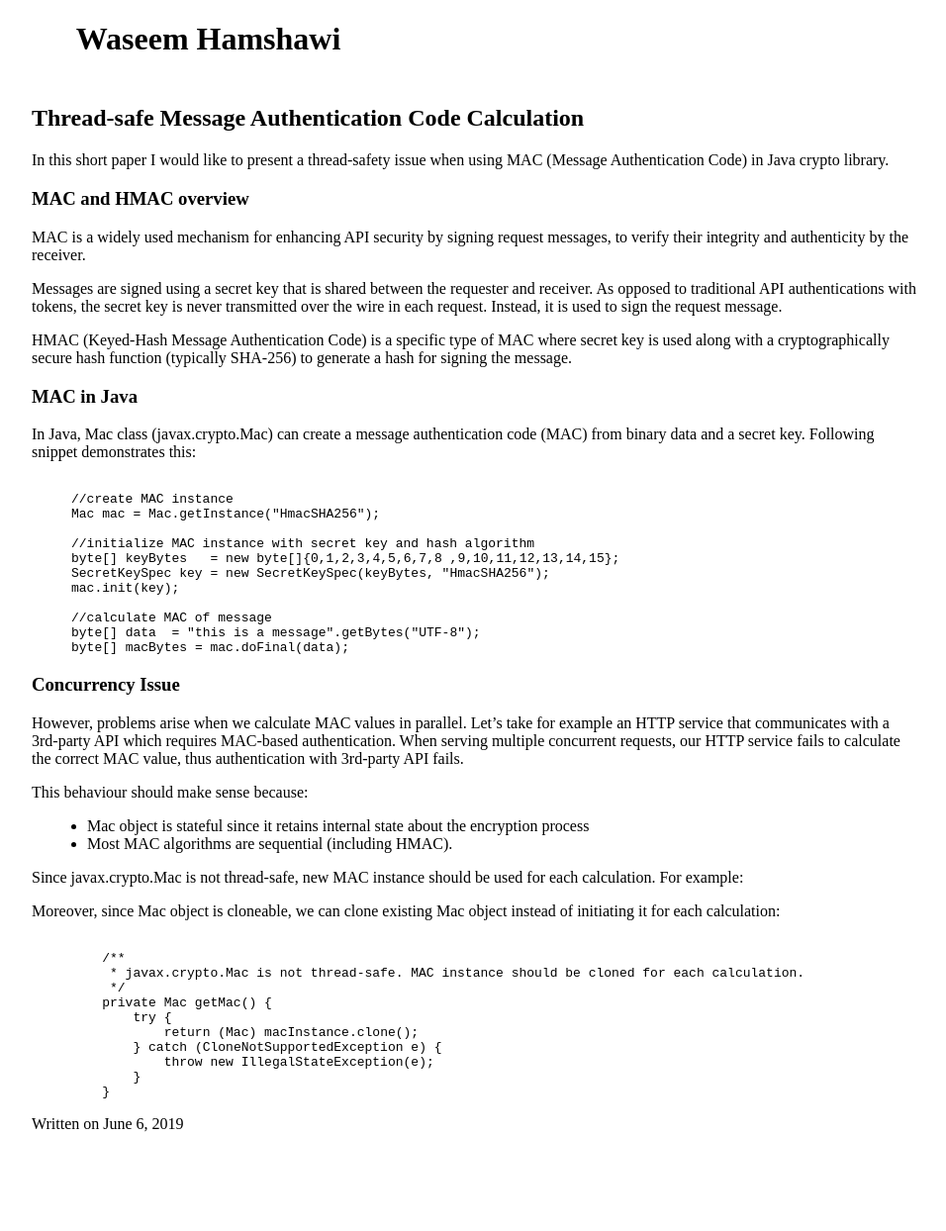
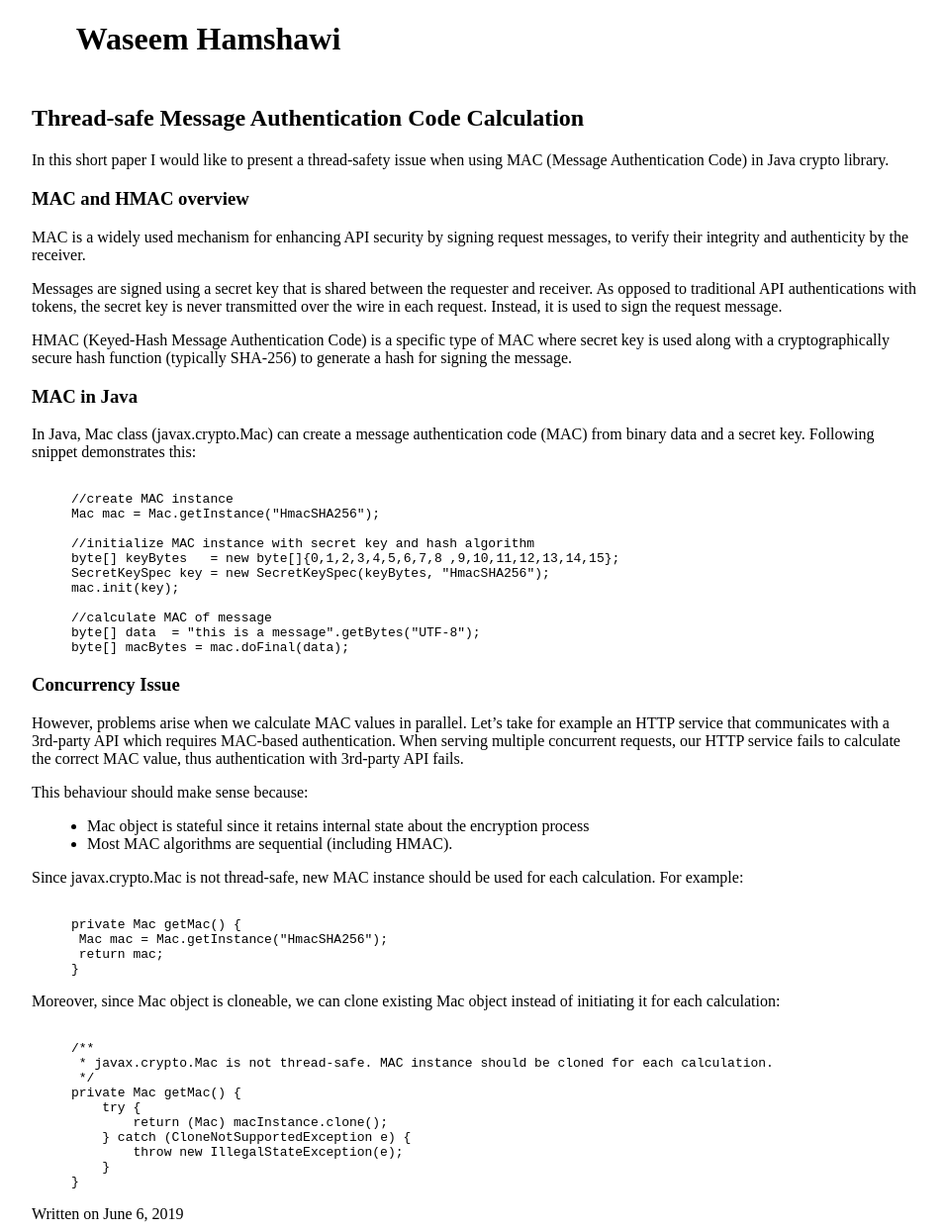
Before and after one commit to waseemh/waseemh.github.io, a Jekyll site: the page built from _posts/2019-06-06-threadsafe-mac-calc.md, in a window 1280 px wide. Shown: the whole page at 99% size, without its empty margins (160-1116 px from the left). Built offline with Jekyll 4.4.1, drawn with Linux system fonts in a browser that asks for light colours; before the commit the page ends 1153 px from its top, so only the background shows below that.

Commit message:
Update 2019-06-06-threadsafe-mac-calc.md

```diff
--- a/_posts/2019-06-06-threadsafe-mac-calc.md
+++ b/_posts/2019-06-06-threadsafe-mac-calc.md
@@ -45,20 +45,23 @@ This behaviour should make sense because:
 Since javax.crypto.Mac is not thread-safe, new MAC instance should be used for each calculation. For example:
 
 {% highlight java %}
-
+private Mac getMac() {
+ Mac mac = Mac.getInstance("HmacSHA256");
+ return mac;
+}
 {% endhighlight %}
 
 Moreover, since Mac object is cloneable, we can clone existing Mac object instead of initiating it for each calculation:
 
 {% highlight java %}
-    /**
-     * javax.crypto.Mac is not thread-safe. MAC instance should be cloned for each calculation.
-     */
-    private Mac getMac() {
-        try {
-            return (Mac) macInstance.clone();
-        } catch (CloneNotSupportedException e) {
-            throw new IllegalStateException(e);
-        }
+/**
+ * javax.crypto.Mac is not thread-safe. MAC instance should be cloned for each calculation.
+ */
+private Mac getMac() {
+    try {
+        return (Mac) macInstance.clone();
+    } catch (CloneNotSupportedException e) {
+        throw new IllegalStateException(e);
     }
+}
 {% endhighlight %}
```
